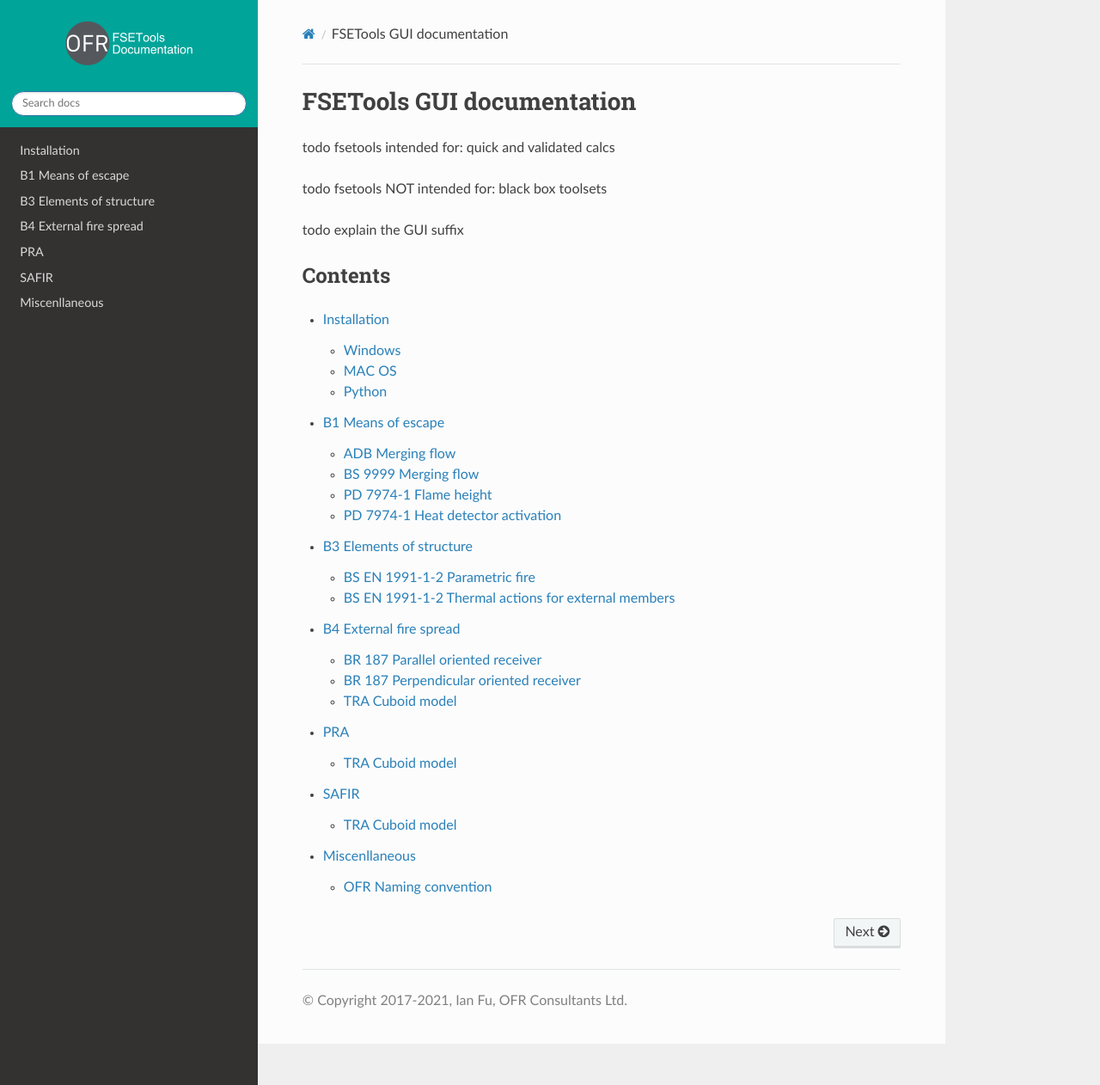
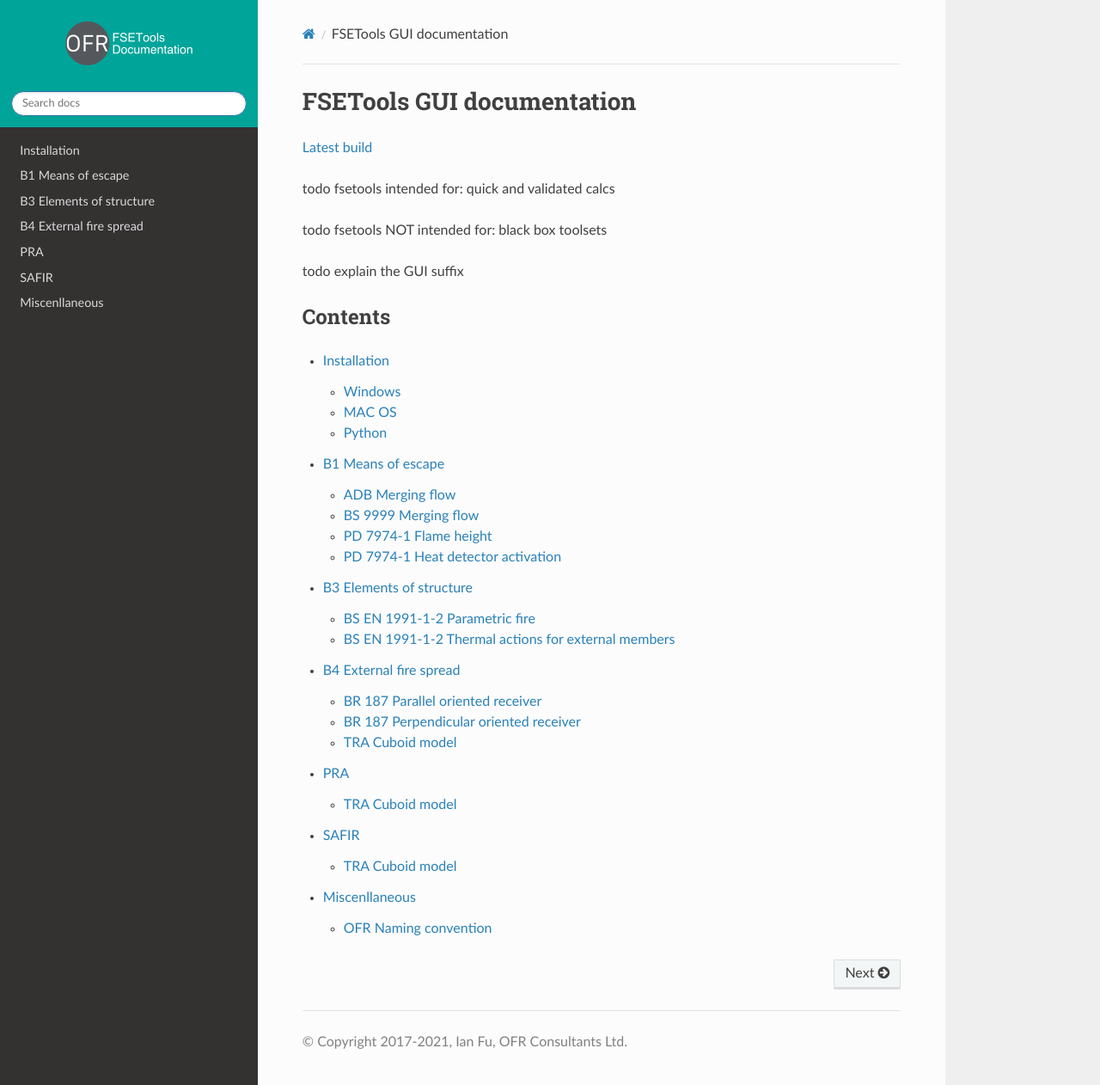
Before and after one commit to fuyans/fsetoolsGUI-doc, a Sphinx documentation site: the page built from source/index.rst, in a window 1280 px wide and 1262 px high. Shown: the whole window at 86% size. Built offline with Sphinx 7.4.7 and the Read the Docs theme 2.0.0, drawn with Linux system fonts in a browser that asks for light colours.

Commit message:
Update index.rst

```diff
--- a/source/index.rst
+++ b/source/index.rst
@@ -5,6 +5,8 @@
 
 FSETools GUI documentation
 ==========================
+
+`Latest build <https://fsetoolsgui.readthedocs.io/en/latest/>`_
 
 todo fsetools intended for: quick and validated calcs
 
```
